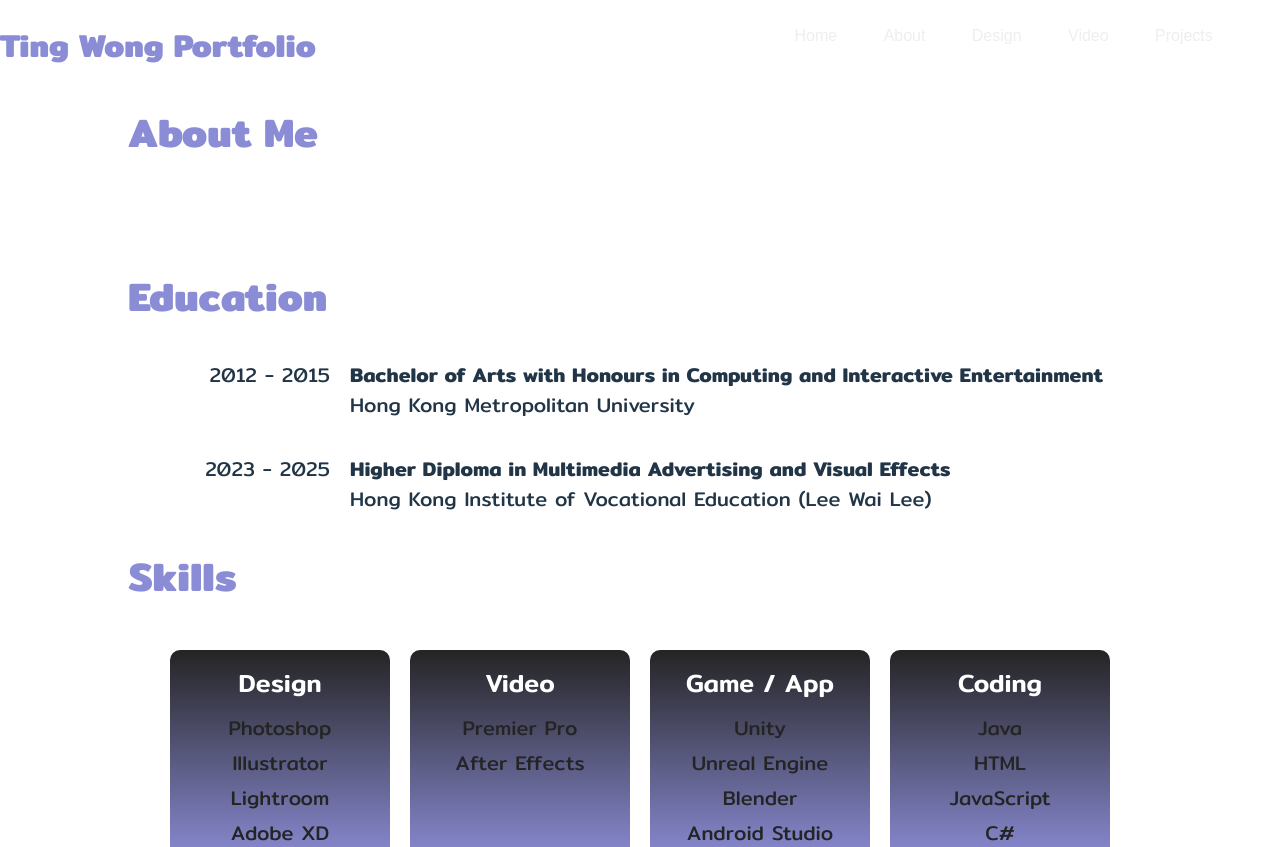
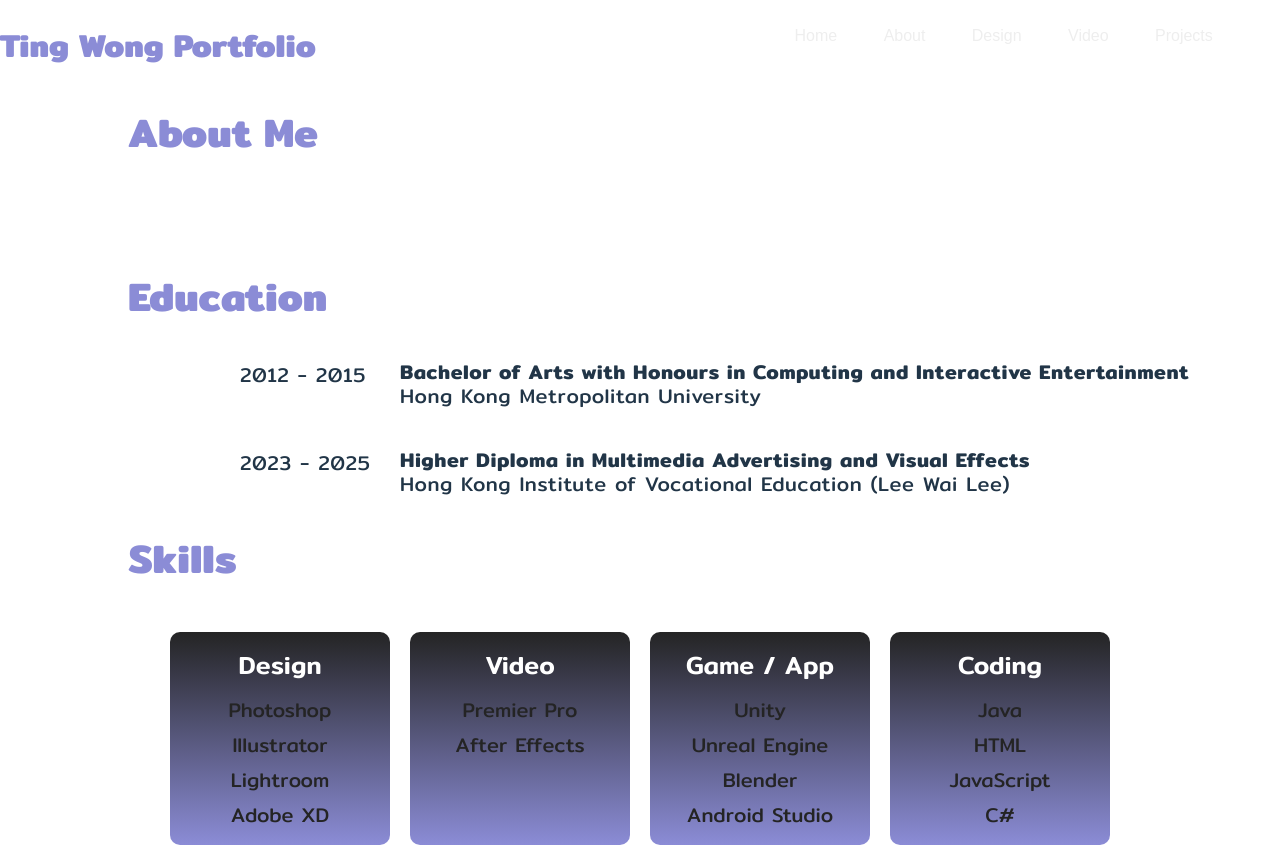
Before and after one commit to aoiting/react-web2, a React (Vite) app: page /about in a window 1280 px wide. Shown: the top 847 px of the page. Built offline with nearby package versions, Linux system fonts and the light colour scheme.

Commit message:
education part

```diff
--- a/src/About/About.css
+++ b/src/About/About.css
@@ -55,40 +55,66 @@ width: 100%;
 /* Education */
 
 
-.education{
-  position: center;
-}
 
 .education-row {
+  width: 100%;
+  max-width:800px; /* limit max width for better centering */
+  margin: 0 auto; /* center the container horizontally */
   display: flex;
-  justify-content: center;
-  align-items: flex-start; /* aligns top of .year and .value */
-  margin-bottom: 10px; /* optional spacing between rows */
+  /* align year and value horizontally */
+  align-items: flex-start; /* top align */
+  margin-bottom: 1em; /* spacing between each education-row */
 }
 
 .year {
+  width: 140px;
+  white-space: nowrap;
+  text-align: left;
+  margin-right: 20px;
+  font-family: 'Mitr', sans-serif;
   font-size: 20px;
-  display: inline-block;
-  width: 200px;
-   text-align: right;
-     margin-right: 20px; /* spacing between year and value */
+  flex-shrink: 0;
+  letter-spacing: 0.5px;
+    word-break: break-word;
 
 }
 
 .value {
   font-size: 20px;
-  display: inline-block;
-  width: 800px; /* adjust width as needed */
-  text-align: left;
+  min-width: 500px; /* adjust or use max-width */
+  white-space: nowrap;
+  letter-spacing: 0.5px;
+    word-break: break-word;
+
 }
 
 .subject {
-    font-weight: 600;
+  font-weight: 600;
+  display: block;
+  word-break: keep-all;
+  hyphens: auto;
+}
+
+/* Optional: if you want to control finer line spacing */
+.value span {
+  display: block;
+  line-height: 1.2;
 }
 
 
+@media (max-width: 920px) {
+  .year {
+    margin-right: 0;
+    margin-bottom: 5px;
+    text-align: left;
 
+  }
 
+  .value {
+    min-width: 0;
+      white-space: normal;
+  }
+}
 
 
 
```
Also changed, not shown: src/About/About.tsx (+11 -20 lines).
